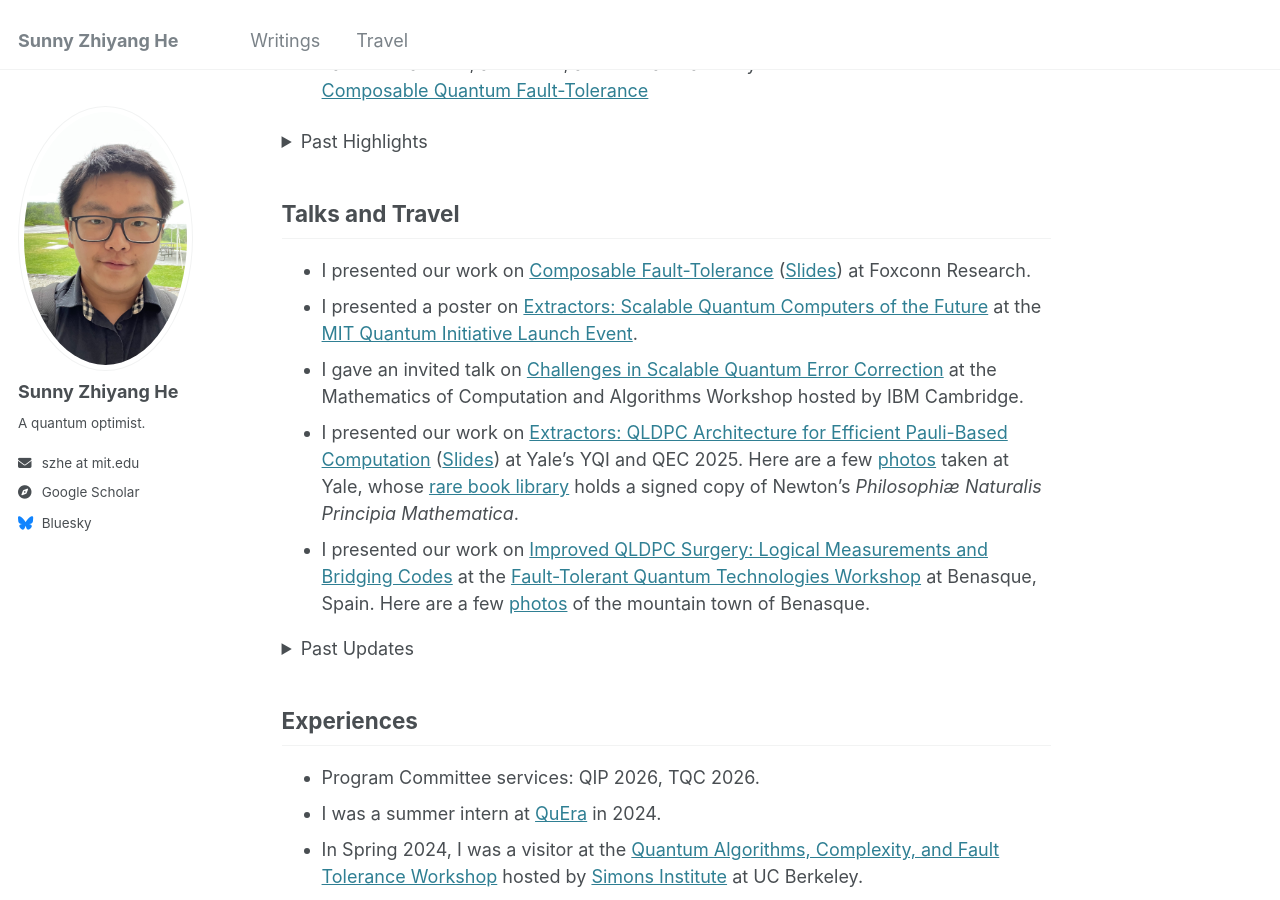
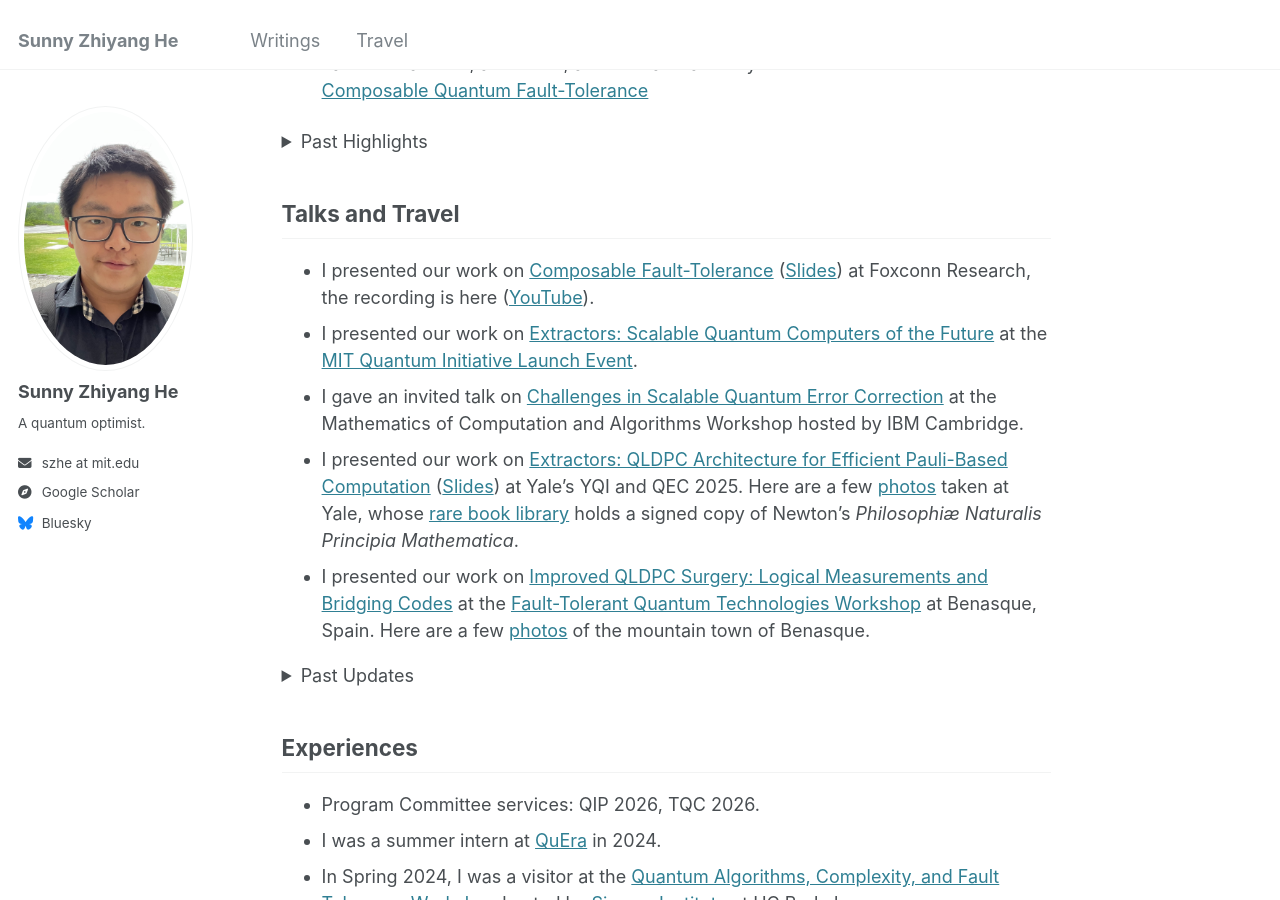
Before and after one commit to SunnyZhiyangHe/sunnyzhiyanghe.github.io, a Jekyll site: the page built from _pages/about.md, in a window 1280 px wide and 900 px high, scrolled down 1151 px. Built offline with Jekyll 4.4.1, drawn with Linux system fonts in a browser that asks for light colours.

Commit message:
Update about.md

```diff
--- a/_pages/about.md
+++ b/_pages/about.md
@@ -47,8 +47,8 @@ Prior to grad school I was an undergrad at CMU. I worked in graph algorithms wit
 </details>
 
 ## Talks and Travel {#talks}
-- I presented our work on [Composable Fault-Tolerance](https://arxiv.org/abs/2508.08246) ([Slides](files/Composable_FT_slides.pdf)) at Foxconn Research.
-- I presented a poster on [Extractors: Scalable Quantum Computers of the Future](files/QMIT_Poster.pdf) at the [MIT Quantum Initiative Launch Event](https://web.cvent.com/event/3947809f-be65-4020-8457-4276a031fc85/summary).
+- I presented our work on [Composable Fault-Tolerance](https://arxiv.org/abs/2508.08246) ([Slides](files/Composable_FT_slides.pdf)) at Foxconn Research, the recording is here ([YouTube](https://www.youtube.com/watch?v=ZvPMA6UOwmA)).
+- I presented our work on [Extractors: Scalable Quantum Computers of the Future](files/QMIT_Poster.pdf) at the [MIT Quantum Initiative Launch Event](https://web.cvent.com/event/3947809f-be65-4020-8457-4276a031fc85/summary).
 - I gave an invited talk on [Challenges in Scalable Quantum Error Correction](files/Challenges_in_Scalable_QEC.pdf) at the Mathematics of Computation and Algorithms Workshop hosted by IBM Cambridge.
 - I presented our work on [Extractors: QLDPC Architecture for Efficient Pauli-Based Computation](https://arxiv.org/abs/2503.10390) ([Slides](files/Extractors.pdf)) at Yale's YQI and QEC 2025. Here are a few [photos](/travel#Yale) taken at Yale, whose [rare book library](https://beinecke.library.yale.edu/) holds a signed copy of Newton's *Philosophiæ Naturalis Principia Mathematica*.
 - I presented our work on [Improved QLDPC Surgery: Logical Measurements and Bridging Codes](https://arxiv.org/abs/2407.18393) at the [Fault-Tolerant Quantum Technologies Workshop](https://www.benasque.org/2024ftqt/) at Benasque, Spain. Here are a few [photos](/travel#Benasque) of the mountain town of Benasque.
@@ -58,7 +58,7 @@ Prior to grad school I was an undergrad at CMU. I worked in graph algorithms wit
 
   <div markdown="1">
   - I presented our work on [Extractors](https://arxiv.org/abs/2503.10390) at the [Scalable QEC Workshop](https://error-correction-lab.github.io/QECWorkshop2025/), part of IEEE Quantum Week hosted in Albuquerque. We visited their [Watermelon Mountains](/travel#ABQ).
-  - I presented our work on [Extractors](https://arxiv.org/abs/2503.10390) at the [Quantum Algorithms, Complexity, and Fault Tolerance Reunion](https://simons.berkeley.edu/workshops/quantum-algorithms-complexity-fault-tolerance-reunion) hosted by Simons Institute. Here is the [recording](https://www.youtube.com/watch?v=L6cDAbaW2Zs) on Youtube.
+  - I presented our work on [Extractors](https://arxiv.org/abs/2503.10390) at the [Quantum Algorithms, Complexity, and Fault Tolerance Reunion](https://simons.berkeley.edu/workshops/quantum-algorithms-complexity-fault-tolerance-reunion) hosted by Simons Institute. Here is the [recording](https://www.youtube.com/watch?v=L6cDAbaW2Zs) on YouTube.
   - I presented our work on [Quantum Codes with Addressable and Transversal Non-Clifford Gates](https://arxiv.org/abs/2502.01864) ([Slides](/files/AddressableCCZ.pdf)) at [Inria's QASAR Seminar](https://team.inria.fr/qasar/).
   <!-- - I gave an invited talk on [Extractors](https://arxiv.org/abs/2503.10390) at the [DIMACS Workshop on Quantum Software Systems and Theory](http://dimacs.rutgers.edu/events/details?eID=3248), hosted at Rutgers University.  -->
   - I gave a guest lecture at UCLA titled [An Introduction to Quantum LDPC Codes](files/QLDPC_UCLA.pdf), hosted by Professor [Jens Palsberg](https://web.cs.ucla.edu/~palsberg/).
```
Also changed, not shown: other parts of _pages/about.md (+1 -1 lines).
